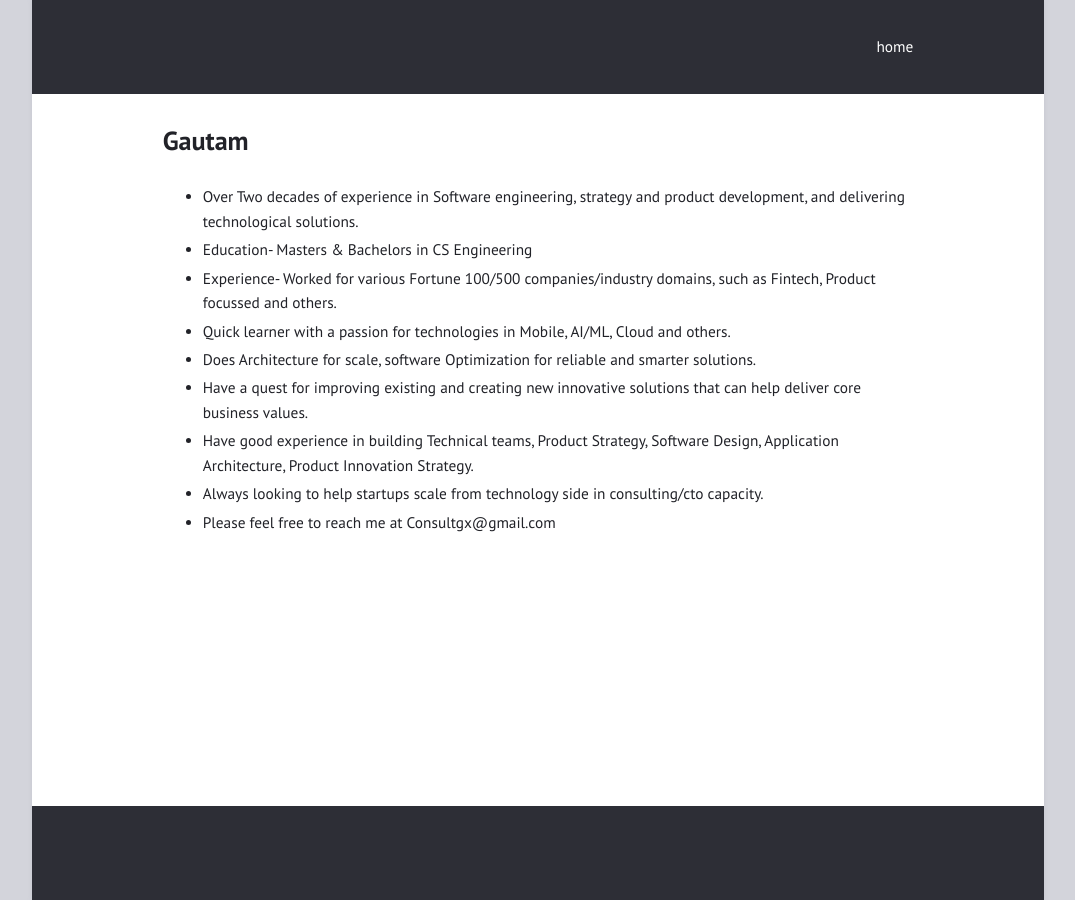
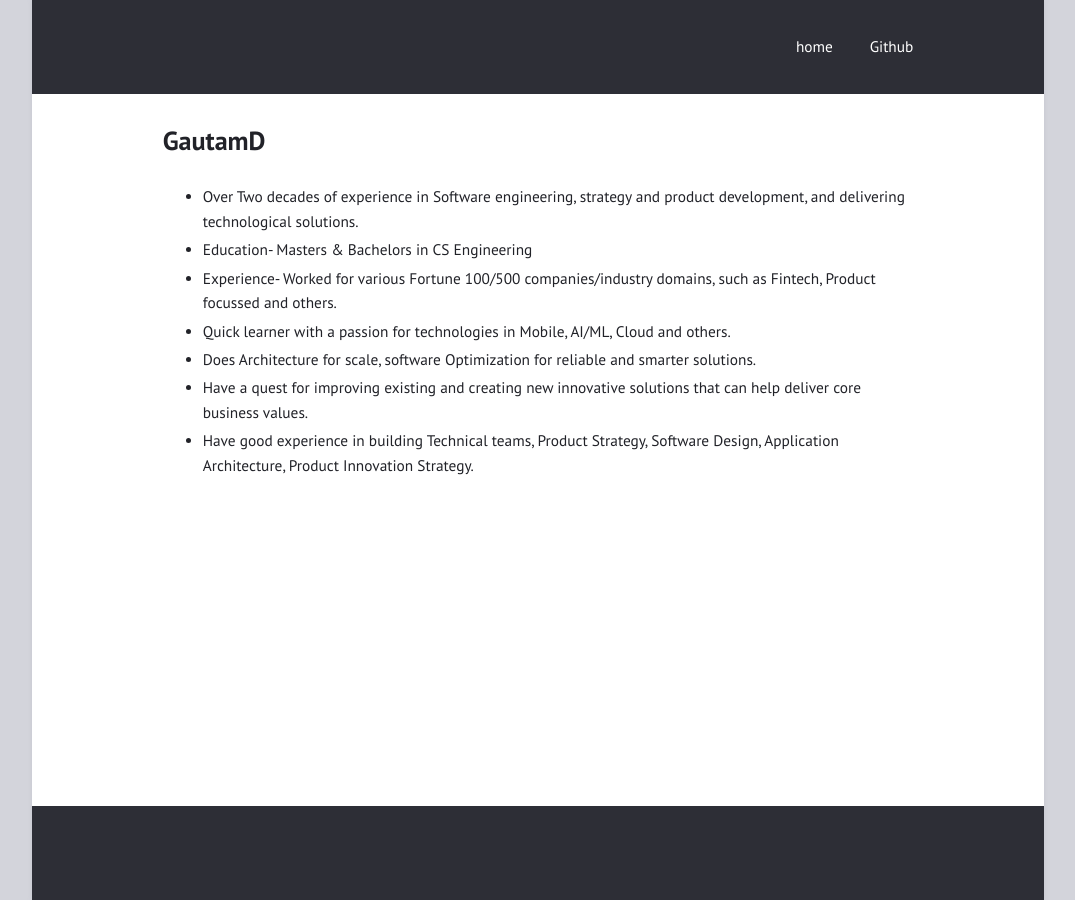
Before and after one commit to consultg/consultg.github.io, a Jekyll site: the page built from index.html, in a window 1280 px wide. Shown: the whole page, without its empty margins (102-1177 px from the left). Built offline with Jekyll 4.4.1, drawn with Linux system fonts in a browser that asks for light colours.

Commit message:
minor config updates

```diff
--- a/_config.yml
+++ b/_config.yml
@@ -19,13 +19,13 @@ minimal: false             # use a dark header
 
 navigation:                # accepts {file, title, url, icon, sidebaricon}
   - {file: "index.html",title: "home", sidebaricon: "home"}
-#   - {file: "./test.pdf", title: "test", sidebaricon: "home"}
+  - {url: "https://github.com/consultg", title: "Github", sidebaricon: "github"}
 #   - {file: "README.md"}
 
 external:                  # shows a footer with social links - for available icons see fontawesome.com/icons
   - {icon: envelope, url: "mailto:consultgx@gmail.com"}
   - {icon: github, url: "https://github.com/consultg"}
-#   - {title: Twitter, icon: twitter , url: "https://github.com/gdspace/"}
+#   - {title: Twitter, icon: twitter , url: "https://github.com/consultg""}
   - {icon: linkedin, url: "https://github.com/consultg"}
 
 comments:
--- a/index.html
+++ b/index.html
@@ -1,11 +1,11 @@
 ---
-title: "Home"
+title: "About"
 layout: default
 sitemap: false
 ---
 <link rel="stylesheet" type="text/css" href="style.css">
 <article>
-  <header><h1>Gautam</h1></header>
+  <header><h1>GautamD</h1></header>
  <div>
 					<ul>
 						<li class="topictext">Over Two decades of experience in Software engineering, strategy and product development, and delivering technological solutions.</li>
@@ -15,8 +15,6 @@ sitemap: false
 						<li class="topictext">Does Architecture for scale, software Optimization for reliable and smarter solutions.</li>
 						<li class="topictext">Have a quest for improving existing and creating new innovative solutions that can help deliver core business values.</li>
 						<li class="topictext">Have good experience in building Technical teams, Product Strategy, Software Design, Application Architecture, Product Innovation Strategy.</li>
-						<li class="topictext">Always looking to help startups scale from technology side in consulting/cto capacity.</li>
-						<li class="topictext">Please feel free to reach me at Consultgx@gmail.com</li>
 					</ul>
 				</div>
 </article>
```
